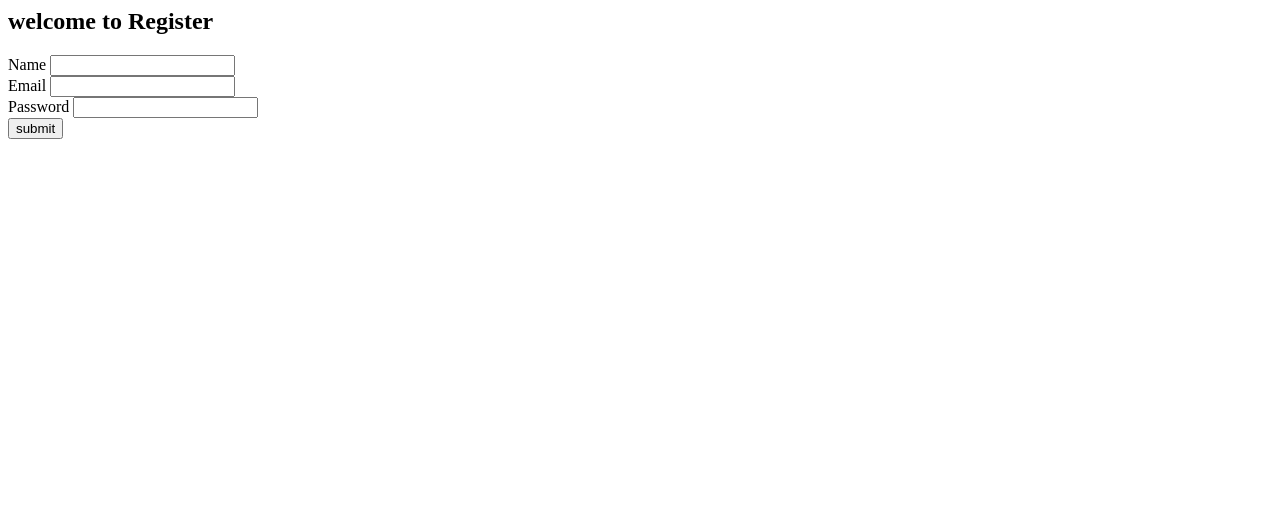
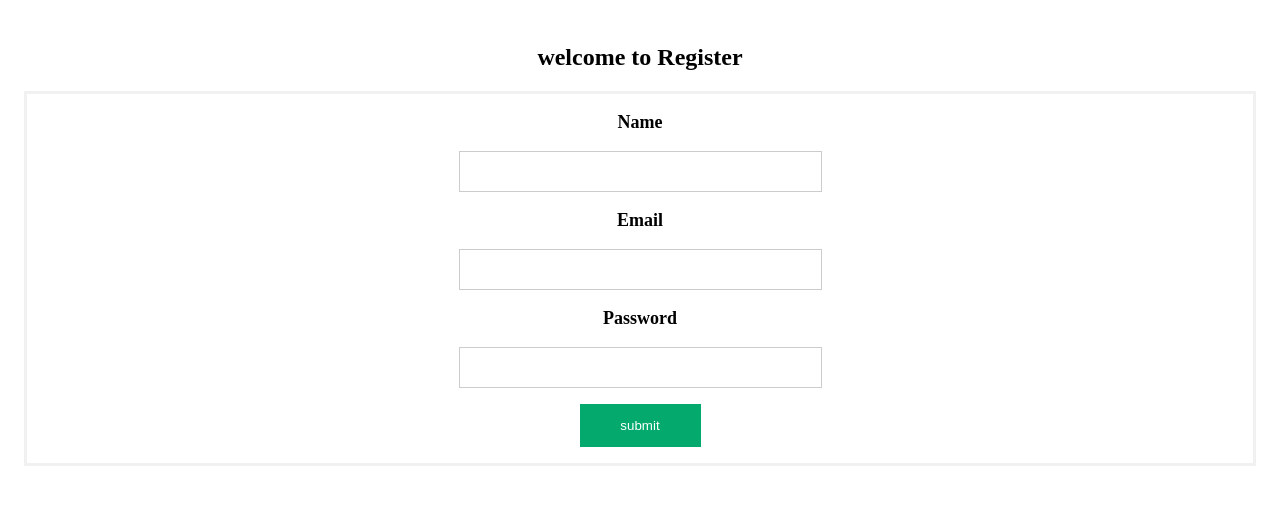
Before and after one commit to omsapate/MyLogin-Flask_Practise, a Flask app: page /register in a window 1280 px wide. Shown: the top 505 px of the page. Run offline with Flask 2, Linux system fonts and the light colour scheme.

Commit message:
css added

```diff
--- a/application/static/style.css
+++ b/application/static/style.css
@@ -2,6 +2,10 @@
 
 h1{
     color: red;
+}
+
+a{
+    text-decoration: none;
 }
 
 #homeDiv{
@@ -13,7 +17,7 @@ h1{
 }
 
 #homeDiv button{
-    background-color: #4661d8; /* Green */
+    background-color: #4661d8;
     border: none;
     color: white;
     padding: 15px 32px;
@@ -22,4 +26,48 @@ h1{
     display: inline-block;
     font-size: 16px;
     margin: 10px;
+
 }
+
+#homeDiv button:hover{
+    border-radius: 0.5em;
+}
+
+#Login , #Register{
+    /* display: inline; */
+    text-align: center;
+    padding: 16px;
+}
+
+label{
+    color: black;
+    font-weight: bold;
+    font-size: large;
+    padding: 10px;
+    display: block;
+
+}
+form{
+    border: 3px solid #f1f1f1;
+    padding: 8px;
+
+}
+
+input[type=email], input[type=password], input[type=text] {
+    width: 30%;
+    padding: 12px 20px;
+    margin: 8px 0;
+    display: inline-block;
+    border: 1px solid #ccc;
+    box-sizing: border-box;
+  }
+
+ input[type=submit]{
+    background-color: #04AA6D;
+    color: white;
+    padding: 14px 20px;
+    margin: 8px 0;
+    border: none;
+    cursor: pointer;
+    width: 10%;
+}
--- a/application/templates/login.html
+++ b/application/templates/login.html
@@ -5,6 +5,7 @@
 {% block body %}
 
 
+    <div id="Login">
         <div id="LoginDiv">
             <h2>welcome to login</h2>
             <form action="" method="post">
@@ -17,5 +18,7 @@
                 <input type="submit" value="submit" name='sumbit'>
             </form>
         </div>
+    </div>
+
 
 {% endblock %}
--- a/application/templates/register.html
+++ b/application/templates/register.html
@@ -5,7 +5,7 @@
 {% block body %}
 
 
-    <div id="LoginDiv">
+    <div id="Register">
         <h2>welcome to Register</h2>
         <form action="" method="post">
             <label for="name">Name</label>
```
Lines whose indentation alone changed are shown as unchanged.
